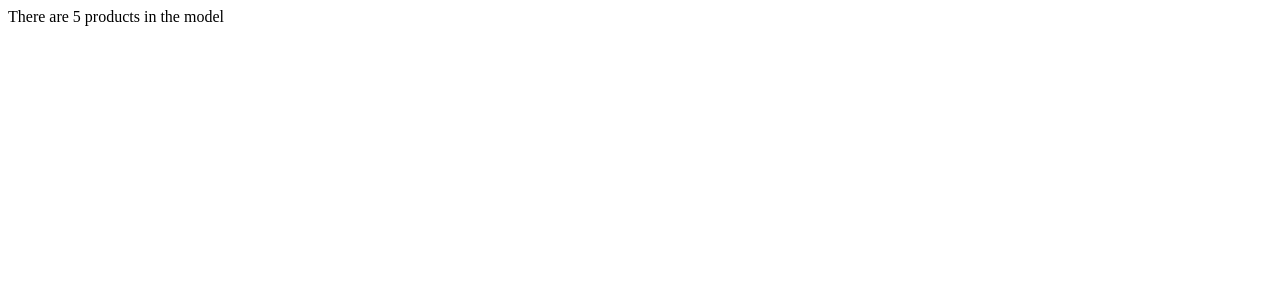
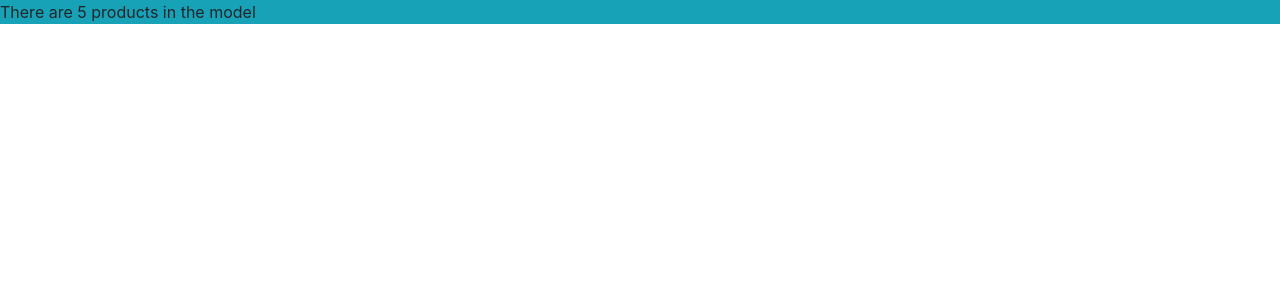
Before and after one commit to CodeLookBook/PRO-ANGULAR-BOOK_ADAM-FREEMAN, an Angular app in the folder project-example/: page / in a window 1280 px wide. Shown: the top 300 px of the page. Built offline with nearby package versions, Linux system fonts and the light colour scheme.

Commit message:
styles.css: bootstrap.min.css was imported;

```diff
--- a/project-example/src/styles.css
+++ b/project-example/src/styles.css
@@ -1 +1,4 @@
 /* You can add global styles to this file, and also import other style files */
+
+@import "~bootstrap/dist/css/bootstrap.min.css";
+/* @import "~font-awesome/css/font-awesome.css"; */
```
